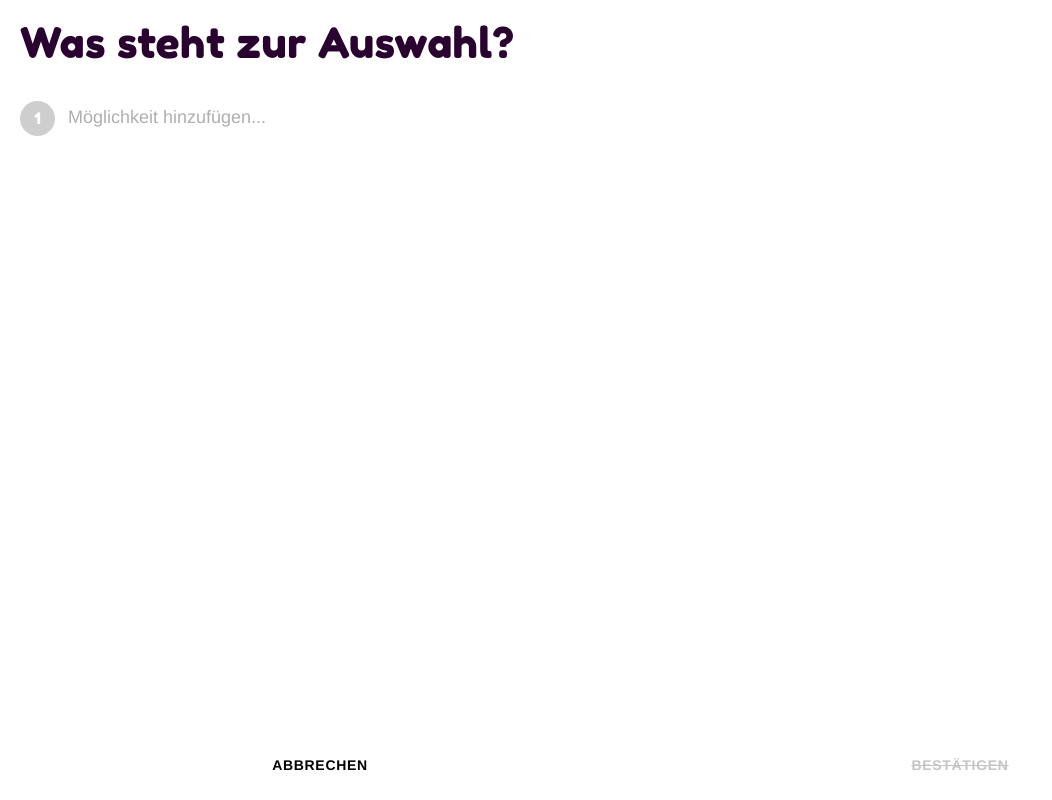
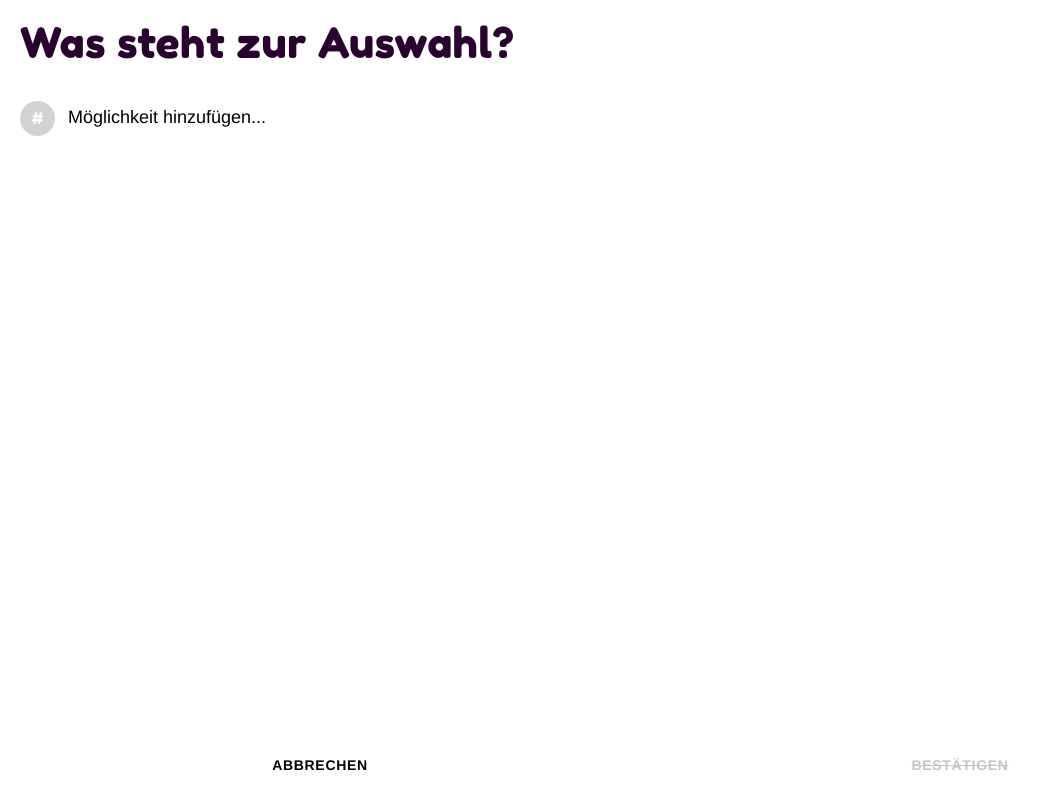
Before and after one commit to paulborm/decisionhart, a Gatsby site: page / in a window 1280 px wide. Both pictures are taken after a click on the button "HILFE!!!". Shown: the whole page, without its empty margins (0-1052 px from the left). Built offline with nearby package versions, Linux system fonts and the light colour scheme; Gatsby itself is replaced by a stand-in of ours.

Commit message:
Reworked choice form mechanism

```diff
--- a/src/components/ChoicesForm/_ChoicesForm.scss
+++ b/src/components/ChoicesForm/_ChoicesForm.scss
@@ -14,6 +14,7 @@
     }
 
     &__body {
+        display: block;
         flex: 1 1 auto;
         padding-top: 0;
         padding-bottom: 0;
@@ -36,8 +37,11 @@
         padding: 0;
         line-height: 2em;
         list-style: none;
+
+        transform: rotate(180deg);
     }
 
+    &__formContainer,
     &__listItem {
         display: flex;
         align-items: center;
@@ -50,9 +54,7 @@
         user-select: none;
 
         &::before {
-            content: counter(my-badass-counter);
-            counter-increment: my-badass-counter;
-
+            content: "";
             display: inline-flex;
             align-items: center;
             justify-content: center;
@@ -71,19 +73,24 @@
             background-color: var(--color-secondary);
         }
 
-        &:not(:last-child) {
+        &:not(:first-child) {
             border-bottom: 1px solid #eaeaea;
         }
+    }
 
-        &--input {
-            position: sticky;
-            bottom: 0;
-            background-color: white;
-            color: #afafaf;
+    &__formContainer {
+        &::before {
+            content: "#";
+            background-color: #d2d2d2;
+        }
+    }
 
-            &::before {
-                background-color: #cecece;
-            }
+    &__listItem {
+        transform: rotate(-180deg);
+
+        &::before {
+            content: counter(my-badass-counter);
+            counter-increment: my-badass-counter;
         }
     }
 
--- a/src/components/ChoicesForm/index.js
+++ b/src/components/ChoicesForm/index.js
@@ -5,6 +5,7 @@ import Headline from "../Headline";
 
 import garbageIcon from "../../images/icon-garbage.svg";
 import "./_ChoicesForm.scss";
+import ChoicesInput from "./input";
 
 export default function ChoicesForm({
         isVisible,
@@ -22,7 +23,6 @@ export default function ChoicesForm({
     const listRef = useRef(null);
     const [input, setInput] = useState("");
 
-    // Similar to componentDidMount and componentDidUpdate:
     useEffect(() => {
         //listRef.current.scrollIntoView(false);
         inputRef.current.focus();
@@ -46,6 +46,14 @@ export default function ChoicesForm({
                 <Headline size="h1">Was steht zur Auswahl?</Headline>
             </Shell.Header>
             <Shell.Body className={`${baseName}__body`}>
+                <ChoicesInput
+                    baseName={baseName}
+                    value={input}
+                    onSubmit={onFormSubmit}
+                    onBlur={onFormSubmit}
+                    onChange={onInputChange}
+                    ref={inputRef}
+                />
                 <ol className={`${baseName}__list`} ref={listRef}>
                     {
                         choices.map(choice => {
@@ -63,19 +71,6 @@ export default function ChoicesForm({
                             );
                         })
                     }
-                    <li className={`${baseName}__listItem ${baseName}__listItem--input`}>
-                        <form className={`${baseName}__form`} onSubmit={onFormSubmit} onBlur={onFormSubmit}>
-                            <div className={`${baseName}__input`}>
-                                <input
-                                    type="text"
-                                    value={input}
-                                    placeholder="Möglichkeit hinzufügen..."
-                                    ref={inputRef}
-                                    onChange={onInputChange}
-                                />
-                            </div>
-                        </form>
-                    </li>
                 </ol>
             </Shell.Body>
             <Shell.Controls>
--- /dev/null
+++ b/src/components/ChoicesForm/input.js
@@ -0,0 +1,27 @@
+import React from "react";
+
+const ChoicesInput = React.forwardRef((
+        props,
+        ref,
+    ) => {
+
+    const { baseName, value, onChange, onSubmit, onBlur } = props;
+
+    return (
+        <div className={`${baseName}__formContainer`}>
+            <form className={`${baseName}__form`} onSubmit={onSubmit} onBlur={onBlur}>
+                <div className={`${baseName}__input`}>
+                    <input
+                        type="text"
+                        value={value}
+                        placeholder="Möglichkeit hinzufügen..."
+                        ref={ref}
+                        onChange={onChange}
+                    />
+                </div>
+            </form>
+        </div>
+    );
+});
+
+export default ChoicesInput;
--- a/src/components/RandomPicker/_RandomPicker.scss
+++ b/src/components/RandomPicker/_RandomPicker.scss
@@ -1,19 +1,4 @@
 .RandomPicker {
-    &__choice {
-        display: flex;
-        align-content: center;
-
-        margin: 0;
-        margin-bottom: 1em;
-
-        color: var(--color-text);
-        font-size: 50px;
-        font-weight: bold;
-        line-height: 1;
-        text-align: center;
-        hyphens: auto;
-    }
-
     &__body {
         display: flex;
         flex-direction: column;
@@ -32,4 +17,13 @@
             margin-bottom: 16px;
         }
     }
+
+    &__choice {
+        display: flex;
+        align-content: center;
+        margin: 0;
+        margin-bottom: 1em;
+        text-align: center;
+        hyphens: auto;
+    }
 }
--- a/src/components/RandomPicker/choice.js
+++ b/src/components/RandomPicker/choice.js
@@ -1,14 +1,13 @@
 import React from "react";
 import PropTypes from "prop-types";
+import Headline from "../Headline";
 
-export default function RandomPickerChoice({ isRunning, choice }) {
+export default function RandomPickerChoice({ choice }) {
     const content = choice.trim().length > 0 ? choice : '?';
-
-    //if (isRunning) return null;
 
     return (
         <div className="RandomPicker__choice">
-            <span className="RandomPicker__choiceItem">{content}</span>
+            <Headline size="h1">{content}</Headline>
         </div>
     );
 }
--- a/src/html.js
+++ b/src/html.js
@@ -13,7 +13,7 @@ export default function HTML(props) {
         <meta httpEquiv="x-ua-compatible" content="ie=edge" />
         <meta
           name="viewport"
-          content="width=device-width, initial-scale=1, shrink-to-fit=no"
+          content="width=device-width, initial-scale=1, maximum-scale=1.0, user-scalable=no, shrink-to-fit=no"
         />
         <meta name="apple-mobile-web-app-capable" content="yes" />
         {/*<!-- iPhone 8, 7, 6s, 6 (750px x 1334px) -->*/}
--- a/src/pages/index.js
+++ b/src/pages/index.js
@@ -26,6 +26,7 @@ export default function IndexPage() {
     }
 
     function addLocalChoice(choice) {
+        /*
         const newChoices = [
             ...localChoices,
             {
@@ -33,6 +34,14 @@ export default function IndexPage() {
                 title: choice
             }
         ];
+        */
+        const newChoices = localChoices;
+        newChoices.push(
+            {
+                id: _.uniqueId(),
+                title: choice
+            }
+        );
         setLocalChoices(newChoices);
     };
 
```
